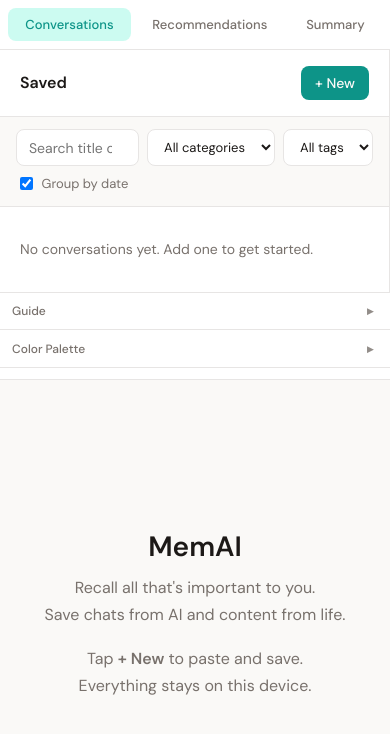
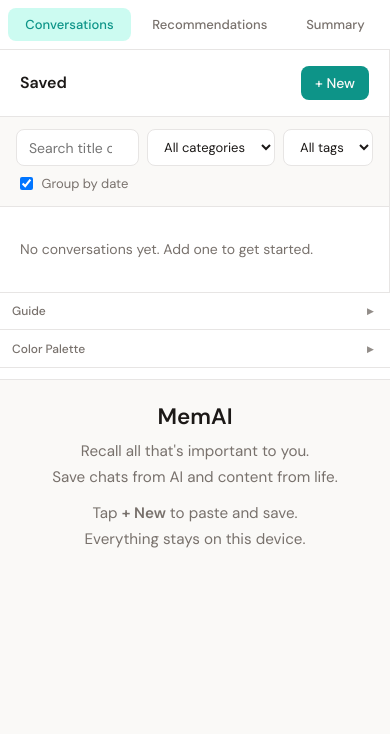
Before and after one commit to SKemp25/MemAI, a React (Vite) app: page / in a window 390 px wide. Shown: the top 734 px of the page. Built offline with nearby package versions, Linux system fonts and the light colour scheme.

Commit message:
Mobile welcome smaller; Security & Backup capitalized

```diff
--- a/src/App.css
+++ b/src/App.css
@@ -123,3 +123,24 @@
 .welcome-block p:last-child {
   margin-bottom: 0;
 }
+
+@media (max-width: 600px) {
+  .welcome {
+    padding: 1.25rem 1.5rem;
+    justify-content: flex-start;
+  }
+
+  .welcome h1 {
+    font-size: 1.4rem;
+    margin-bottom: 0.4rem;
+  }
+
+  .welcome-block {
+    margin-bottom: 0.85rem;
+  }
+
+  .welcome-block p {
+    max-width: 100%;
+    font-size: 0.95rem;
+  }
+}
--- a/src/components/SecurityAndBackup.jsx
+++ b/src/components/SecurityAndBackup.jsx
@@ -264,7 +264,7 @@
         onClick={() => setOpen((o) => !o)}
         aria-expanded={open}
       >
-        <span className="security-backup-label">Security & backup</span>
+        <span className="security-backup-label">Security & Backup</span>
         <span className="security-backup-chevron" aria-hidden>{open ? '▼' : '▶'}</span>
       </button>
       {open && (
--- a/src/components/UsageGuide.jsx
+++ b/src/components/UsageGuide.jsx
@@ -24,7 +24,7 @@
             <li><strong>Recommendations tab</strong> — Filter by category or “Highlighted text only”, sort (newest, A–Z, etc.), search by keyword.</li>
             <li><strong>Summary tab</strong> — Add an OpenAI API key for AI summaries (optional).</li>
             <li><strong>Color palette</strong> — On Conversations only: Chill, Warm, High contrast, or Custom.</li>
-            <li><strong>Security & backup</strong> — Set a PIN to lock the app. Export your data and save the file to your device or cloud (e.g. iCloud, Google Drive) so you don’t lose it; use Import to restore.</li>
+            <li><strong>Security & Backup</strong> — Set a PIN to lock the app. Export your data and save the file to your device or cloud (e.g. iCloud, Google Drive) so you don’t lose it; use Import to restore.</li>
           </ul>
           <p className="usage-guide-footer">All data is stored on this device only. Export regularly to back up.</p>
         </div>
--- a/vite.config.js
+++ b/vite.config.js
@@ -2,8 +2,9 @@
 import react from '@vitejs/plugin-react'
 
 // https://vite.dev/config/
-// For GitHub Pages: base is set in deploy workflow via VITE_BASE (e.g. /MemAI/)
+// Base is set via VITE_BASE when building on CI (e.g. Vercel); defaults to '/'
 export default defineConfig({
   plugins: [react()],
-  base: process.env.VITE_BASE || '/',
+  // eslint-disable-next-line no-undef
+  base: (typeof process !== 'undefined' && process.env?.VITE_BASE) || '/',
 })
```
